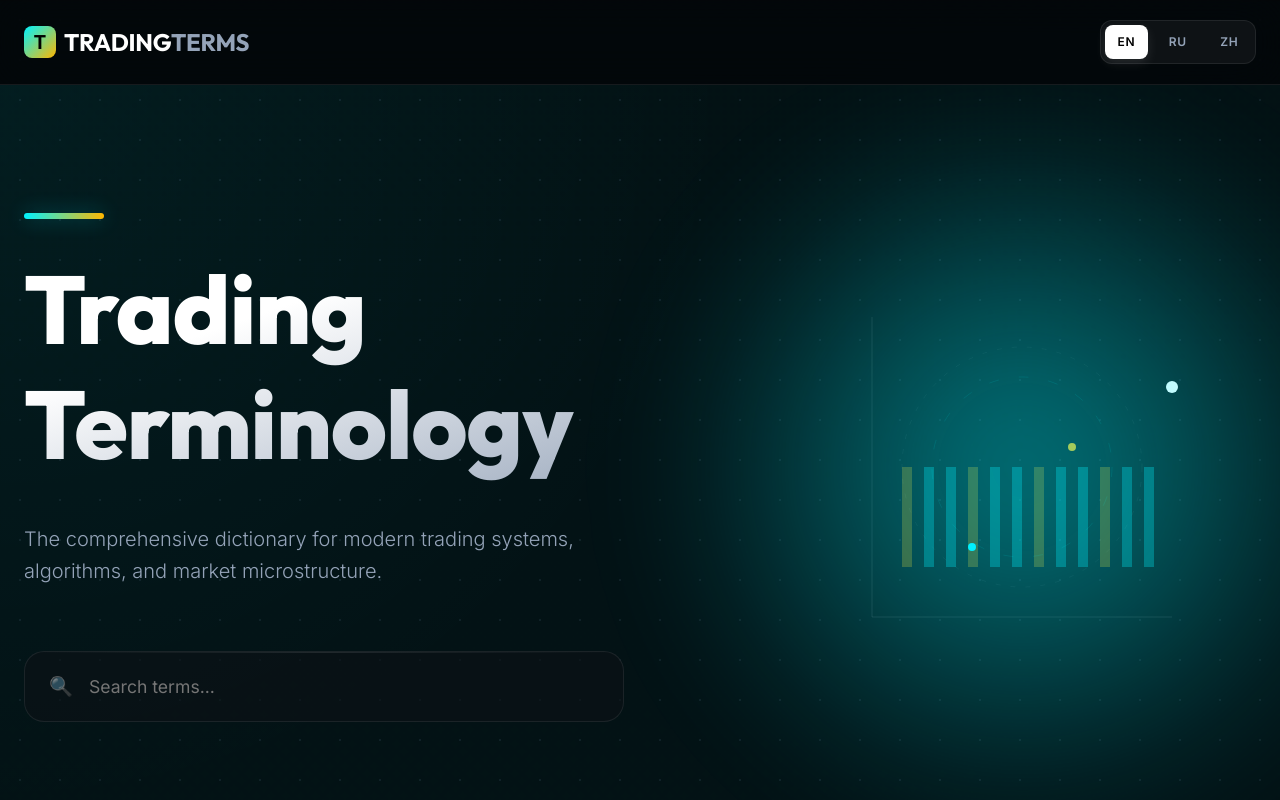
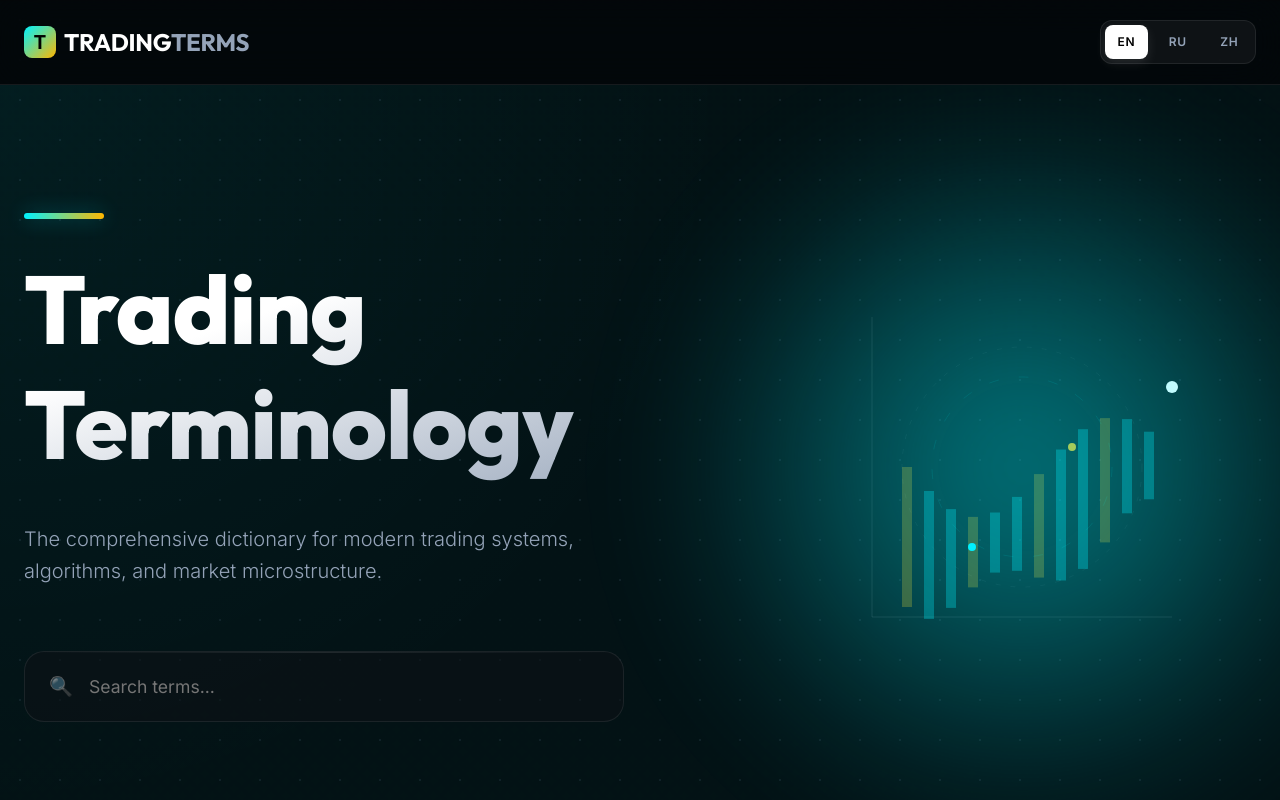
Before and after one commit to suenot/trading-terms, a Next.js app in the folder website/: page /en in a window 1280 px wide. Shown: the top 800 px of the page. Built offline with nearby package versions, Linux system fonts and the light colour scheme.

Commit message:
refactor: Extract animation calculations for SVG bars into variables

```diff
--- a/website/src/app/[lang]/page.tsx
+++ b/website/src/app/[lang]/page.tsx
@@ -54,20 +54,28 @@ export default function Home({ params }: { params: Promise<{ lang: Language }> }
               <path d="M50 350 L50 50" stroke="rgba(255,255,255,0.1)" strokeWidth="1" />
 
               {/* Animated Bars */}
-              {[...Array(12)].map((_, i) => (
+              {[...Array(12)].map((_, i) => {
+                const hStart = (100 + Math.cos(i * 0.8) * 40).toFixed(1);
+                const hMid = (150 + Math.sin(i) * 60).toFixed(1);
+                const yStart = (200 + Math.sin(i * 0.5) * 50).toFixed(1);
+                const yMid = (150 + Math.cos(i) * 30).toFixed(1);
+                const duration = (3 + i * 0.2).toFixed(1);
+
+                return (
                   <rect
                     key={i}
                     x={80 + i * 22}
-                  y={200}
+                    y={yStart}
                     width="10"
-                  height="100"
+                    height={hStart}
                     fill={i % 3 === 0 ? "var(--accent-secondary)" : "var(--accent-primary)"}
                     opacity="0.3"
                   >
-                  <animate attributeName="height" values={`${100 + Math.cos(i * 0.8) * 40}; ${150 + Math.sin(i) * 60}; ${100 + Math.cos(i * 0.8) * 40}`} dur={`${3 + i * 0.2}s`} repeatCount="indefinite" />
-                  <animate attributeName="y" values={`${200 + Math.sin(i * 0.5) * 50}; ${150 + Math.cos(i) * 30}; ${200 + Math.sin(i * 0.5) * 50}`} dur={`${3 + i * 0.2}s`} repeatCount="indefinite" />
+                    <animate attributeName="height" values={`${hStart}; ${hMid}; ${hStart}`} dur={`${duration}s`} repeatCount="indefinite" />
+                    <animate attributeName="y" values={`${yStart}; ${yMid}; ${yStart}`} dur={`${duration}s`} repeatCount="indefinite" />
                   </rect>
-              ))}
+                );
+              })}
 
               {/* Main Trend Line */}
               <path d="M50 300 Q 100 250, 150 280 T 250 180 T 350 120" stroke="var(--accent-primary)" strokeWidth="3" fill="none" strokeDasharray="1000" strokeDashoffset="1000">
```
Lines whose indentation alone changed are shown as unchanged.
